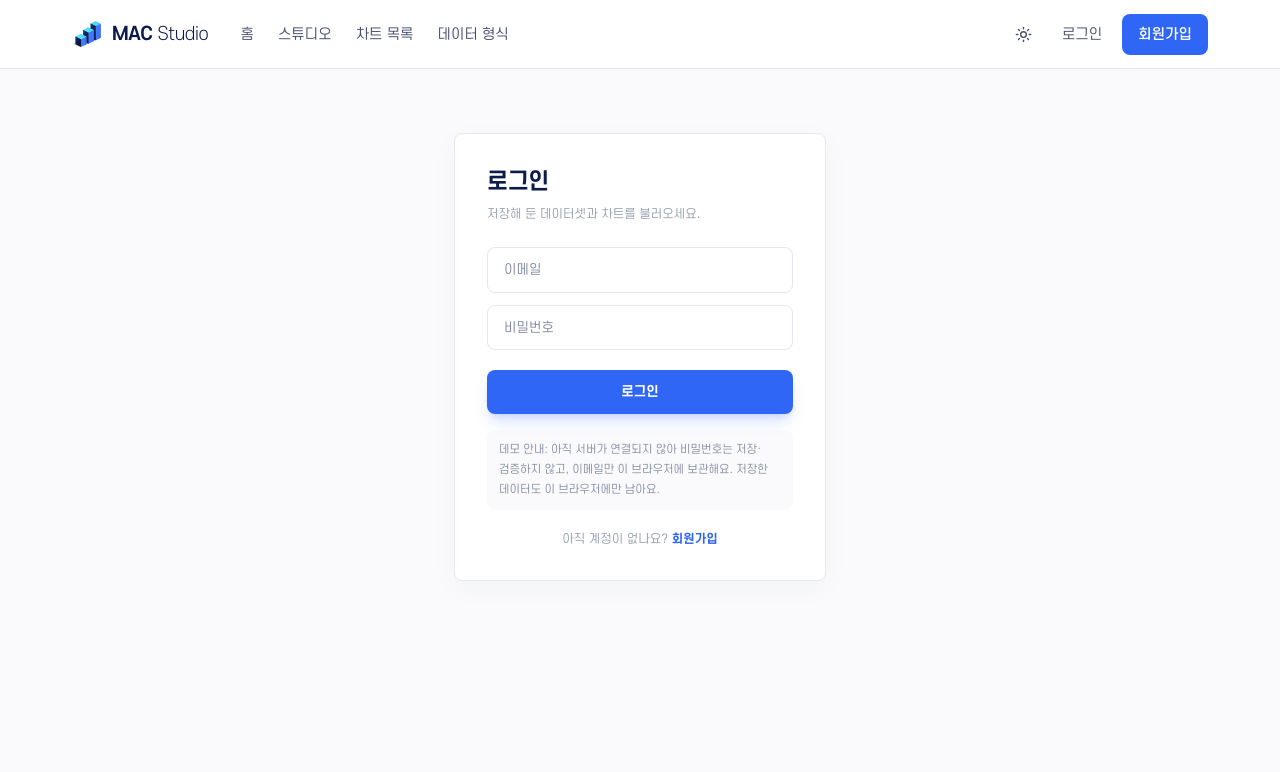
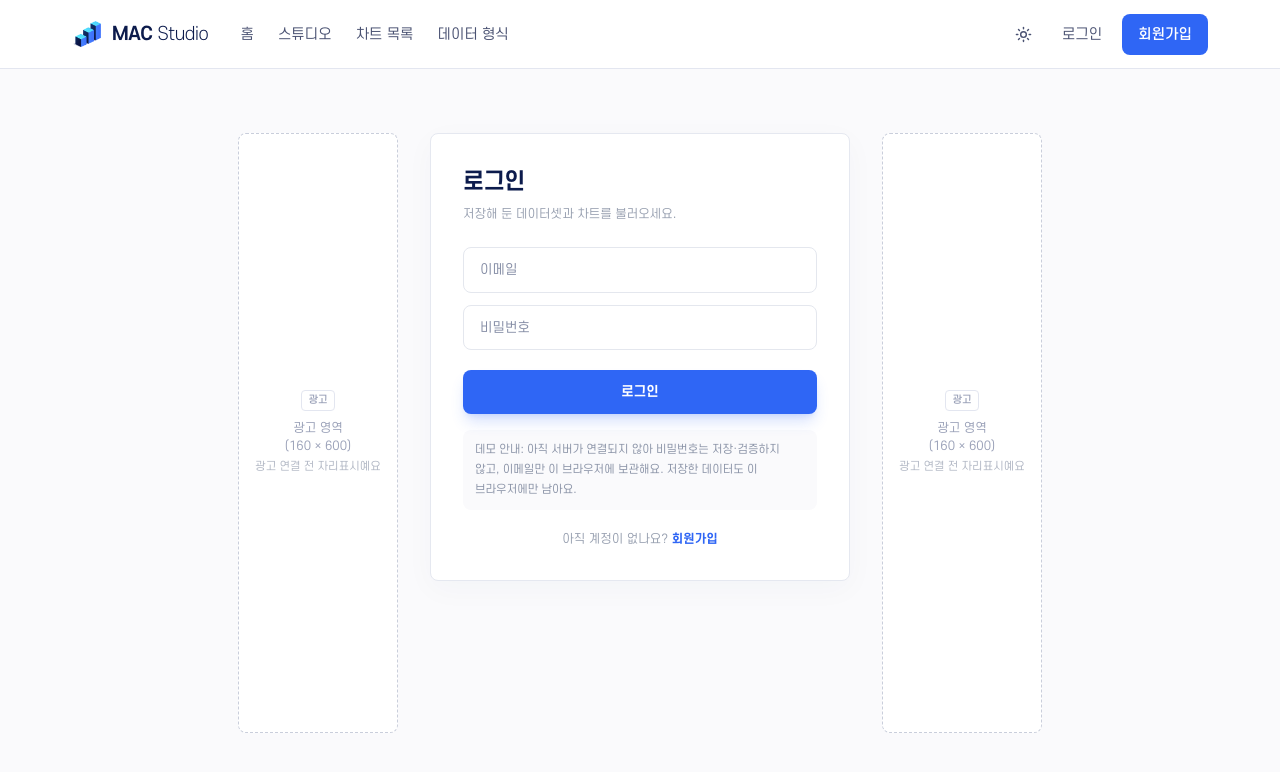
Before and after one commit to MAC-MakeAnimationChart/MAC-Studio, a Next.js app: page /login in a window 1280 px wide. Shown: the top 772 px of the page. Built offline with nearby package versions, Linux system fonts and the light colour scheme.

Commit message:
로그인/회원가입 페이지 양옆 광고 자리 추가

```diff
--- a/components/ad-slot.tsx
+++ b/components/ad-slot.tsx
@@ -1,20 +1,32 @@
-// Placeholder for the ad shown on the loading screen. Replace the inside of this component with
-// the real ad code when an ad provider is chosen; the loading page does not need to change.
-export function AdSlot() {
+// Placeholder for the ads. Replace the inside of this component with the real ad code when an
+// ad provider is chosen; the pages that use it do not need to change.
+//   rect:       336 x 250, the loading screen
+//   skyscraper: 160 x 600, both sides of the login / sign-up pages
+const VARIANTS = {
+  rect: { name: "loading", width: 336, height: 250 },
+  skyscraper: { name: "side", width: 160, height: 600 },
+} as const;
+
+type Props = { variant?: keyof typeof VARIANTS; className?: string };
+
+export function AdSlot({ variant = "rect", className = "" }: Props) {
+  const { name, width, height } = VARIANTS[variant];
   return (
     <div
-      data-ad-slot="loading"
+      data-ad-slot={name}
       role="complementary"
       aria-label="광고"
-      className="flex h-[250px] w-full max-w-[336px] flex-col items-center justify-center gap-1 rounded-lg border border-dashed border-[color:var(--c-border-c9cedb)] bg-[color:var(--c-bg-ffffff)] text-center"
+      style={{ width, height, maxWidth: "100%" }}
+      className={`flex shrink-0 flex-col items-center justify-center gap-1 rounded-lg border border-dashed border-[color:var(--c-border-c9cedb)] bg-[color:var(--c-bg-ffffff)] text-center ${className}`}
     >
       <span className="rounded border border-[color:var(--c-border-e3e6f0)] px-1.5 py-0.5 text-[10px] font-medium text-[color:var(--c-text-9aa1b8)]">
         광고
       </span>
       <span className="mt-1 text-[12px] text-[color:var(--c-text-9aa1b8)]">
-        광고 영역 (336 × 250)
+        광고 영역
+        <br />({width} × {height})
       </span>
-      <span className="text-[11px] text-[color:var(--c-text-b1b7c4)]">
+      <span className="px-2 text-[11px] text-[color:var(--c-text-b1b7c4)]">
         광고 연결 전 자리표시예요
       </span>
     </div>
--- a/components/auth-form.tsx
+++ b/components/auth-form.tsx
@@ -3,6 +3,7 @@
 import { useEffect, useState } from "react";
 import Link from "next/link";
 import { useRouter } from "next/navigation";
+import { AdSlot } from "@/components/ad-slot";
 import { login } from "@/lib/auth";
 import {
   CODE_LENGTH,
@@ -312,11 +313,15 @@
 
   if (embedded) return <div>{content}</div>;
 
+  // The login / sign-up pages: the form in the middle, an ad on each side (wide screens only,
+  // so phones and narrow windows keep the form uncluttered).
   return (
-    <div className="mx-auto w-full max-w-[420px] px-6 py-16">
-      <div className="rounded-lg border border-[color:var(--c-border-e5e8f0)] bg-[color:var(--c-bg-ffffff)] p-7 shadow-[0_8px_30px_rgba(37,52,89,0.03)] sm:p-8">
+    <div className="mx-auto flex w-full max-w-[1100px] items-start justify-center gap-8 px-6 py-16">
+      <AdSlot variant="skyscraper" className="sticky top-24 hidden lg:flex" />
+      <div className="w-full max-w-[420px] rounded-lg border border-[color:var(--c-border-e5e8f0)] bg-[color:var(--c-bg-ffffff)] p-7 shadow-[0_8px_30px_rgba(37,52,89,0.03)] sm:p-8">
         {content}
       </div>
+      <AdSlot variant="skyscraper" className="sticky top-24 hidden lg:flex" />
     </div>
   );
 }
```
